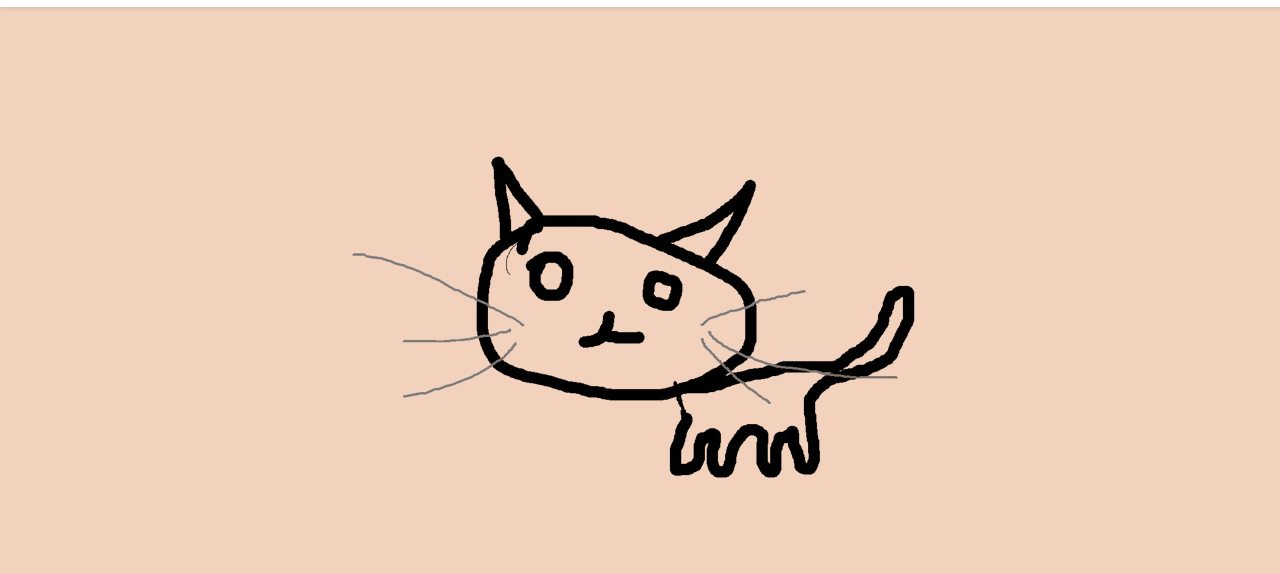
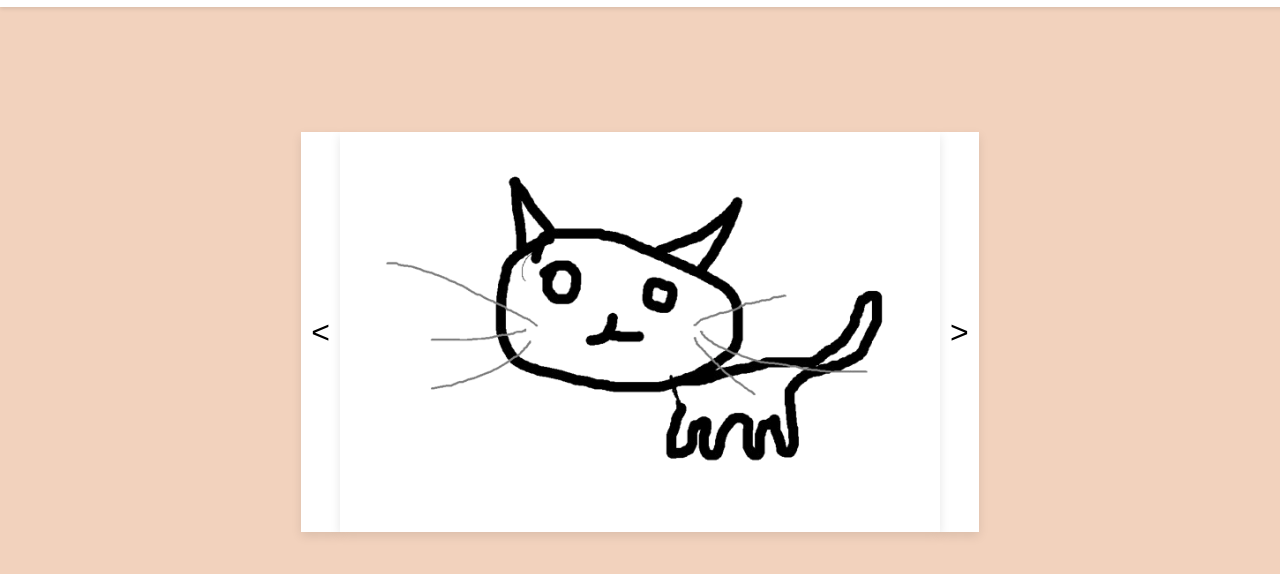
Before and after one commit to Wan0Ok/PlumBlossom, a plain HTML site: page index.html in a window 1280 px wide. Shown: the part 68-642 px from the top of the page. Drawn offline with nearby package versions, Linux system fonts and the light colour scheme.

Commit message:
Add files via upload

```diff
--- a/index.html
+++ b/index.html
@@ -18,6 +18,19 @@
         </nav>
     </header>
 
+    <!--Picture Switcher i hope-->
+
+    <div class="album-container">
+        <button id="prev-btn" class="nav-btn">&lt;</button>
+        <div class="photo-frame">
+            <img id="photo" src="catpfp.png" alt="Photo Album">
+        </div>
+        <button id="next-btn" class="nav-btn">&gt;</button>
+    </div>
+
+
+
+
     <!-- Modal structure -->
     <div id="info-modal" class="modal">
         <div class="modal-content">
@@ -29,8 +42,7 @@
         </div>
     </div>
 
-    <!--Catpfp-->
-    <img src="catpfp.png" alt="pfp">
+
 
     <script type="module" src="https://unpkg.com/ionicons@7.1.0/dist/ionicons/ionicons.esm.js"></script>
     <script nomodule src="https://unpkg.com/ionicons@7.1.0/dist/ionicons/ionicons.js"></script>
--- a/script.js
+++ b/script.js
@@ -28,3 +28,32 @@ document.addEventListener('DOMContentLoaded', () => {
         }
     });
 });
+
+//Album changer Javascript
+const images = [
+    'catpfp.png',
+    'teddybearwithsign.jpg'
+
+];
+
+let currentIndex = 0;
+
+const photoElement = document.getElementById('photo');
+const prevBtn = document.getElementById('prev-btn');
+const nextBtn = document.getElementById('next-btn');
+
+function updatePhoto() {
+    photoElement.src = images[currentIndex];
+}
+
+prevBtn.addEventListener('click', () => {
+    currentIndex = (currentIndex === 0) ? images.length - 1 : currentIndex - 1;
+    updatePhoto();
+});
+
+nextBtn.addEventListener('click', () => {
+    currentIndex = (currentIndex === images.length - 1) ? 0 : currentIndex + 1;
+    updatePhoto();
+});
+
+updatePhoto();  // Initial image load
--- a/style.css
+++ b/style.css
@@ -198,3 +198,46 @@ ion-icon {
     margin-left: 15px;
     color: #1B1212;
 }
+
+
+/* Image album changer */
+
+.album-container {
+    display: flex;
+    align-items: center;
+    justify-content: center;
+}
+
+.photo-frame {
+    width: 600px;
+    height: 400px;
+    background-color: #ffffff;
+    display: flex;
+    justify-content: center;
+    align-items: center;
+    box-shadow: 0px 4px 10px rgba(0, 0, 0, 0.1);
+    overflow: hidden;
+    position: relative;
+}
+
+.photo-frame img {
+    max-width: 100%;
+    max-height: 100%;
+    object-fit: contain;
+}
+
+.nav-btn {
+    background-color: #ffffff;
+    border: none;
+    font-size: 2rem;
+    height: 400px;
+    cursor: pointer;
+    padding: 10px;
+    margin: 0 0px;
+    box-shadow: 0px 4px 10px rgba(0, 0, 0, 0.1);
+    transition: background-color 0.3s ease;
+}
+
+.nav-btn:hover {
+    background-color: #e0e0e0;
+}
```
Also changed, not shown: 1 other file.
